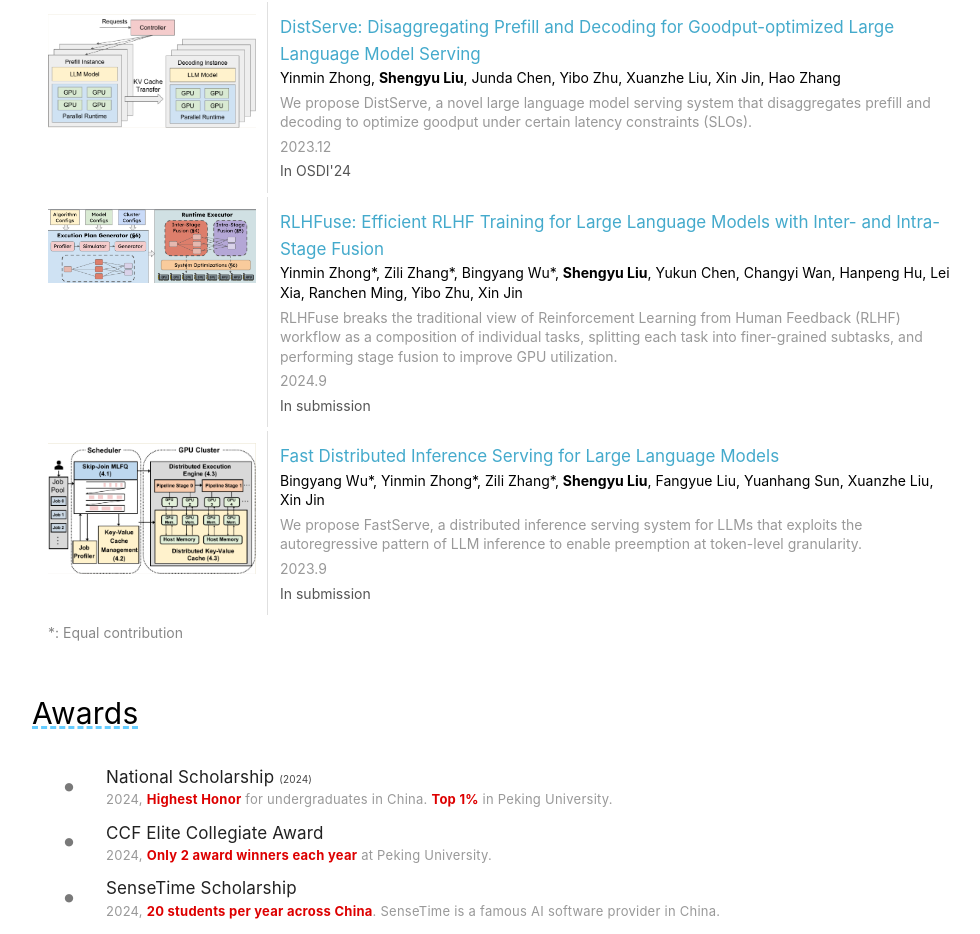
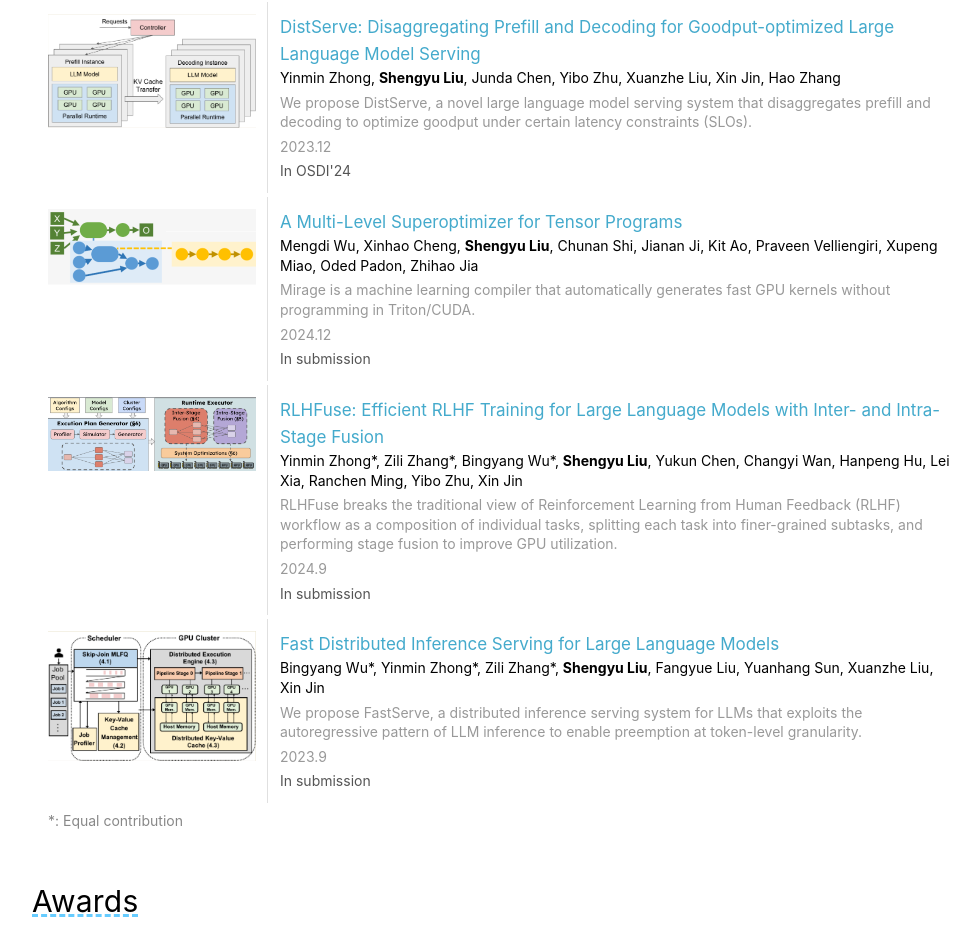
Before and after one commit to interestingLSY/interestingLSY.github.io, a Vue app: page / in a window 1280 px wide. Shown: the part 800-1734 px from the top of the page, without its empty margins (140-1120 px from the left). Built offline with nearby package versions, Linux system fonts and the light colour scheme.

Commit message:
Add publication: Mirage

```diff
--- a/src/data/publications.ts
+++ b/src/data/publications.ts
@@ -28,6 +28,15 @@
 		link: "https://arxiv.org/abs/2401.09670"
 	},
 	{
+		title: "A Multi-Level Superoptimizer for Tensor Programs",
+		authors: "Mengdi Wu, Xinhao Cheng, <b>Shengyu Liu</b>, Chunan Shi, Jianan Ji, Kit Ao, Praveen Velliengiri, Xupeng Miao, Oded Padon, Zhihao Jia",
+		time: "2024.12",
+		img_path: "/publications/Mirage.png",
+		description: "Mirage is a machine learning compiler that automatically generates fast GPU kernels without programming in Triton/CUDA.",
+		submit_status: "In submission",
+		link: "https://arxiv.org/abs/2405.05751"
+	},
+	{
 		title: "RLHFuse: Efficient RLHF Training for Large Language Models with Inter- and Intra-Stage Fusion",
 		authors: "Yinmin Zhong*, Zili Zhang*, Bingyang Wu*, <b>Shengyu Liu</b>, Yukun Chen, Changyi Wan, Hanpeng Hu, Lei Xia, Ranchen Ming, Yibo Zhu, Xin Jin",
 		time: "2024.9",
```
Also changed, not shown: public/publications/Mirage.png (added).
